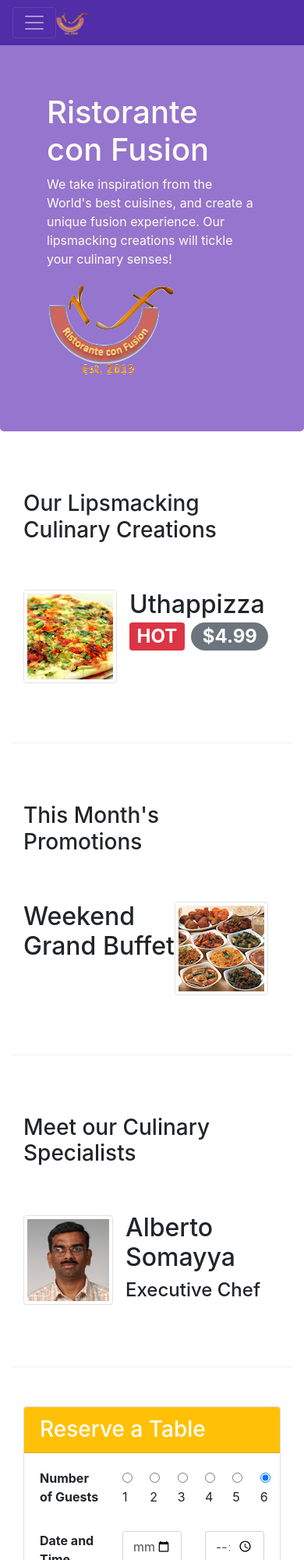
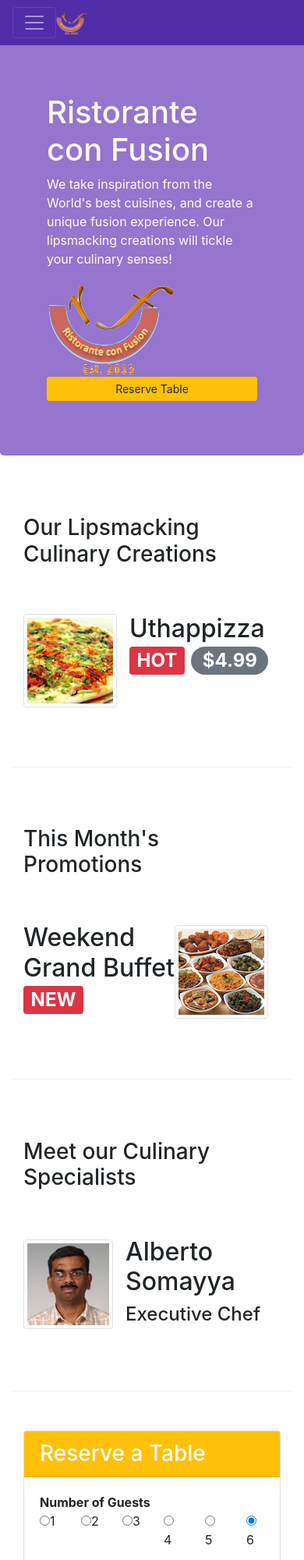
Before and after one commit to Chava93/Bootstrap-grid-system, a website: page index.html in a window 390 px wide. Shown: the top 2000 px of the page at 78% size. Drawn offline with nearby package versions, Linux system fonts and the light colour scheme.

Commit message:
complete Assignment 2

```diff
--- a/index.html
+++ b/index.html
@@ -50,9 +50,16 @@
                     <h1>Ristorante con Fusion</h1>
                     <p>We take inspiration from the World's best cuisines, and create a unique fusion experience. Our lipsmacking creations will tickle your culinary senses!</p>
                 </div>
-                <div class="col-12 col-sm align-self-center">
+                <div class="col-12 col-sm-3 align-self-center">
                      <img src="img/logo.png" class="img-fluid">
                  </div>
+                 <div class="col-12 col-sm-3 align-self-center">
+                   <a href="#reserve">
+                      <button type="button" class="btn btn-sm btn-warning btn-block">
+                        Reserve Table
+                      </button>
+                    </a>
+                  </div>
             </div>
         </div>
     </header>
@@ -85,7 +92,7 @@
             <div class="col col-sm  order-sm-last col-md">
               <div class="media">
                   <div class="media-body">
-                      <h2 class="mt-0">Weekend Grand Buffet</h2>
+                      <h2 class="mt-0">Weekend Grand Buffet <span class="badge badge-danger">NEW</span></h2>
                       <p class="d-none d-sm-block">
                         Featuring mouthwatering combinations with a choice of five different salads, six enticing appetizers, six main entrees and five choicest desserts. Free flowing bubbly and soft drinks. All for just $19.99 per person
                       </p>
@@ -118,12 +125,12 @@
         </div>
         <div class = 'row row-content align-items-center'>
           <div class="col-12 col-sm-8 offset-sm-2">
-            <div class="card">
+            <div class="card" id="reserve">
                 <h3 class="card-header bg-warning text-white">Reserve a Table</h3>
                 <div class="card-body">
                     <dl class="row">
-                        <dt class="col-4 col-sm-2">Number of Guests</dt>
-                        <dd class="col-8 col-sm-10">
+                        <dt class="col-12 col-sm-2">Number of Guests</dt>
+                        <dd class="col-12 col-sm-10">
                           <div class="form-group row">
                             <div class="col-2"> <label class="radio-inline"><input type="radio" name="optradio" checked>1</label></div>
                             <div class="col-2"> <label class="radio-inline"><input type="radio" name="optradio" checked>2</label></div>
@@ -133,18 +140,18 @@
                             <div class="col-2"> <label class="radio-inline"><input type="radio" name="optradio" checked> 6 </label></div>
                           </div>
                         </dd>
-                        <dt class="col-4 col-sm-2">Date and Time</dt>
-                        <dd class="col-8 col-sm-10">
+                        <dt class="col-12 col-sm-2">Date and Time</dt>
+                        <dd class="col-12 col-sm-10">
                           <div class="form-group row">
-                            <div class="col-6 col-sm-5">
+                            <div class="col-12 col-sm-5">
                               <input type="date" class="form-control" id="reservationDate" name="date" placeholder="Date">
                             </div>
-                            <div class="col-6 col-sm-6 offset-sm-1">
+                            <div class="col-12 col-sm-6 offset-sm-1">
                               <input type="time" class="form-control" id="reservationTime" name="hour" placeholder="time">
                             </div>
                           </div>
                         </dd>
-                        <dt class="col-2"></dt>
+                        <dt class="col-12 col-sm-2"></dt>
                         <dd class="col-10">
                           <div class="form-group row">
                               <div class="col-md-10">
```
